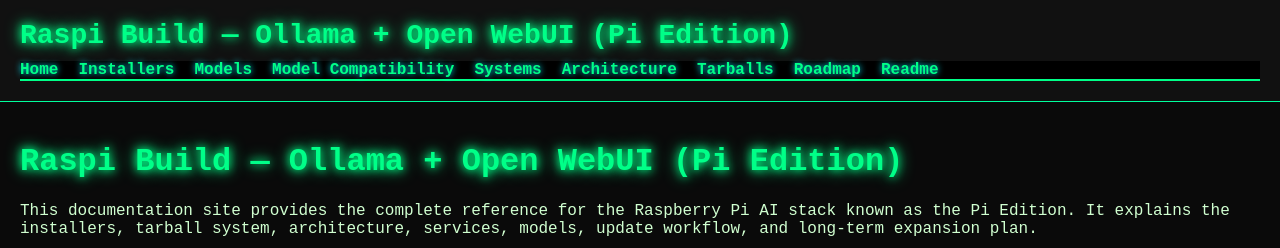
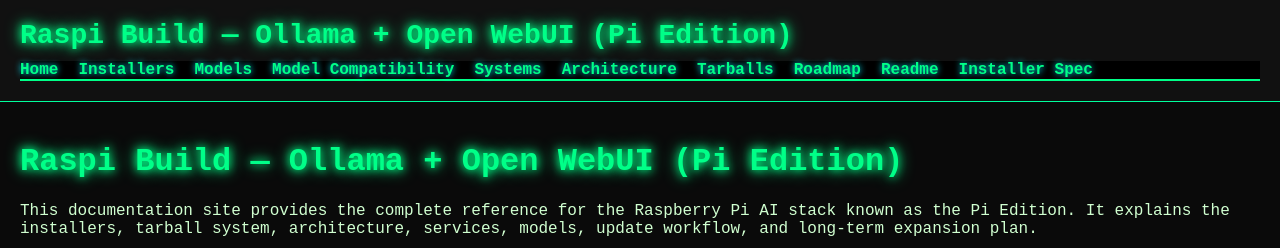
Before and after one commit to p17550035-commits/raspi-build-ollama-open-webui, a Jekyll site: the page docs/index.html, which Jekyll copies as it is, in a window 1280 px wide. Shown: the top 248 px of the page. Built offline with Jekyll 4.4.1, drawn with Linux system fonts in a browser that asks for light colours.

Commit message:
Add link to Installer Spec in index.html

```diff
--- a/docs/index.html
+++ b/docs/index.html
@@ -22,6 +22,7 @@
         <li><a href="TARBALLS.html">Tarballs</a></li>
         <li><a href="ROADMAP.html">Roadmap</a></li>
         <li><a href="README.html">Readme</a></li>
+        <li><a href="INSTALLER-SPEC.html">Installer Spec</a></li>
       </ul>
     </nav>
   </header>
```
